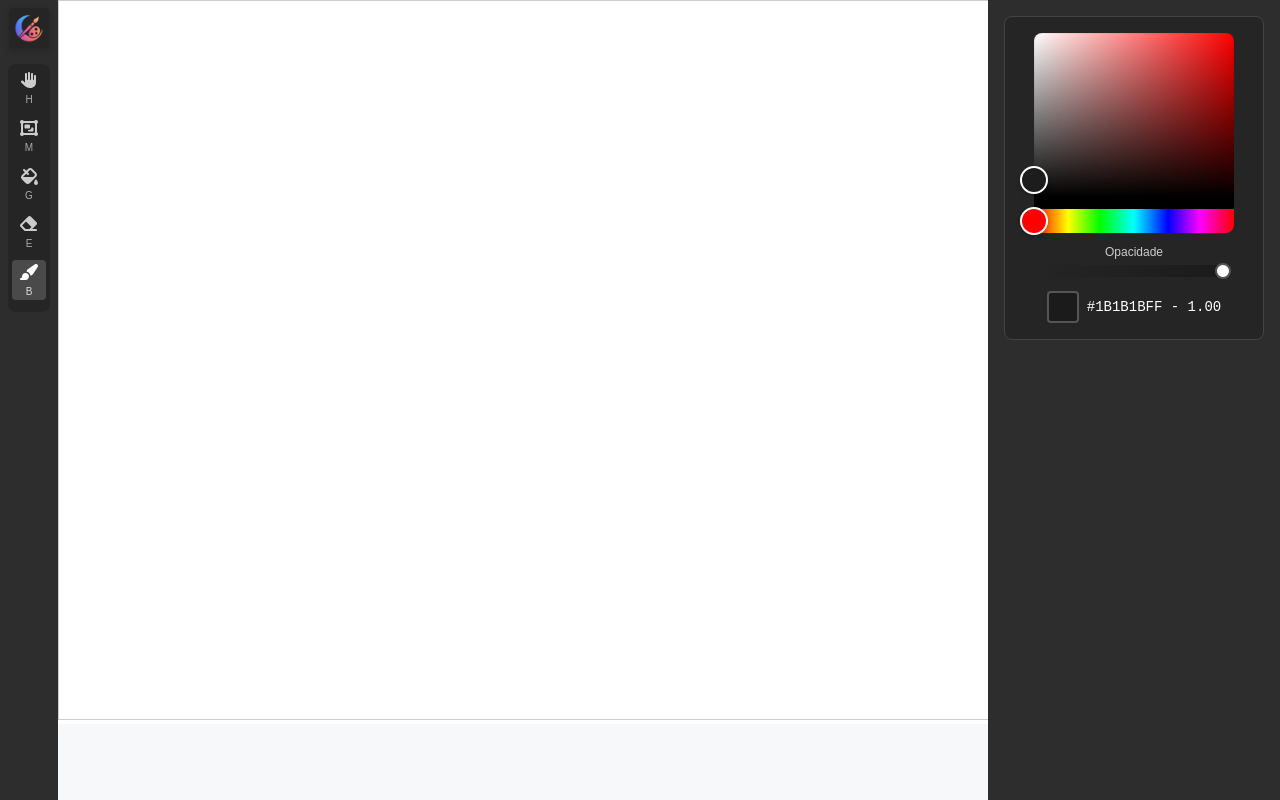
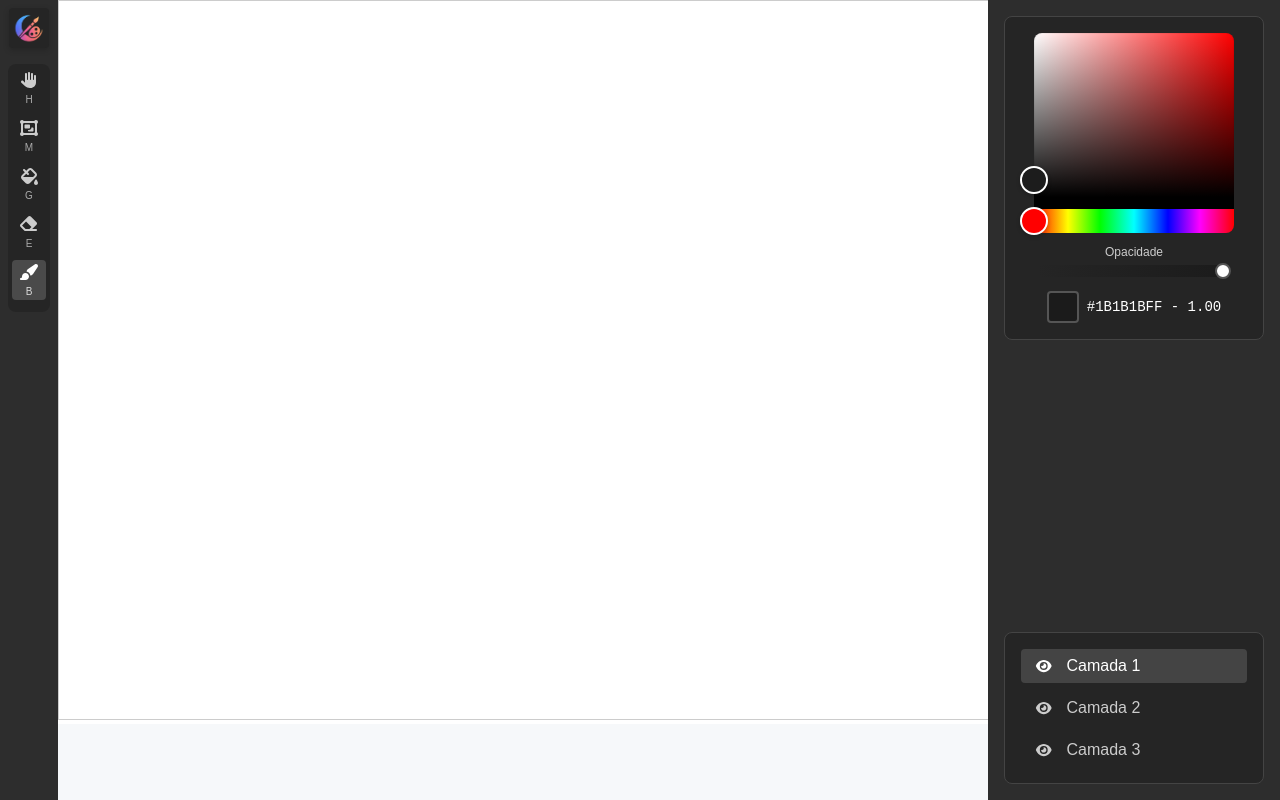
Before and after one commit to BryanChemp/Lunra, a React (Vite) app: page / in a window 1280 px wide. Built offline with nearby package versions, Linux system fonts and the light colour scheme.

Commit message:
Adding layer panel

```diff
--- /dev/null
+++ b/src/features/LayerPanel/LayerPanel.tsx
@@ -0,0 +1,89 @@
+import { faEye, faEyeSlash } from "@fortawesome/free-solid-svg-icons"
+import { FontAwesomeIcon } from "@fortawesome/react-fontawesome"
+import type { FC } from "react"
+import { useState } from "react"
+import styled from "styled-components"
+
+interface Layer {
+  id: string
+  name: string
+  visible: boolean
+}
+
+const LayerPanel: FC = () => {
+  const [layers, setLayers] = useState<Layer[]>([
+    { id: "1", name: "Camada 1", visible: true },
+    { id: "2", name: "Camada 2", visible: true },
+    { id: "3", name: "Camada 3", visible: true },
+  ])
+  const [selectedLayer, setSelectedLayer] = useState<string>("1")
+
+  const toggleVisibility = (id: string) => {
+    setLayers(prev =>
+      prev.map(layer =>
+        layer.id === id ? { ...layer, visible: !layer.visible } : layer
+      )
+    )
+  }
+
+  return (
+    <Container>
+      {layers.map(layer => (
+        <LayerItem
+          key={layer.id}
+          $selected={layer.id === selectedLayer}
+          onClick={() => setSelectedLayer(layer.id)}
+        >
+            <VisibilityButton
+                $selected={layer.id === selectedLayer}
+                onClick={(e) => { e.stopPropagation(); toggleVisibility(layer.id) }}
+            >
+            <FontAwesomeIcon icon={layer.visible ? faEye : faEyeSlash}/>
+          </VisibilityButton>
+          {layer.name}
+        </LayerItem>
+      ))}
+    </Container>
+  )
+}
+
+export default LayerPanel
+
+const Container = styled.div`
+  display: flex;
+  flex-direction: column;
+  gap: 8px;
+  width: 260px;
+  background: #252525;
+  border: 1px solid #444;
+  border-radius: 8px;
+  padding: 16px;
+  color: #fff;
+  font-family: sans-serif;
+`
+
+const LayerItem = styled.div<{ $selected: boolean }>`
+  display: flex;
+  align-items: center;
+  gap: 8px;
+  padding: 8px;
+  color: ${({ $selected }) => $selected ? "#ffffff" : "#cccccc"};
+  background: ${({ $selected }) => ($selected ? "#444" : "transparent")};
+  border-radius: 4px;
+  cursor: pointer;
+  &:hover {
+    background: #333;
+  }
+`
+
+const VisibilityButton = styled.button<{ $selected: boolean }>`
+  background: none;
+  border: none;
+  color: ${({ $selected }) => $selected ? "#ffffff" : "#cccccc"};
+  cursor: pointer;
+  font-size: 14px;
+`
+
+const PreviewCanvas = styled.div`
+    width: 100%;
+`;
--- a/src/features/MenuRight/MenuRight.tsx
+++ b/src/features/MenuRight/MenuRight.tsx
@@ -1,11 +1,13 @@
 import type { FC } from "react";
 import styled from "styled-components";
 import ColorPanel from "../ColorPanel/ColorPanel";
+import LayerPanel from "../LayerPanel/LayerPanel";
 
 export const MenuRight: FC = () => {
     return (
         <Container>
-            <ColorPanel />
+            <ColorPanel/>
+            <LayerPanel/>
         </Container>
     )
 }
@@ -22,4 +24,6 @@ const Container = styled.div`
     padding: 1rem;
     box-shadow: 2px 0 8px rgba(0, 0, 0, 0.05);
     transition: width 0.3s ease;
+    gap: 1rem;
+    justify-content: space-between;
 `;
```
